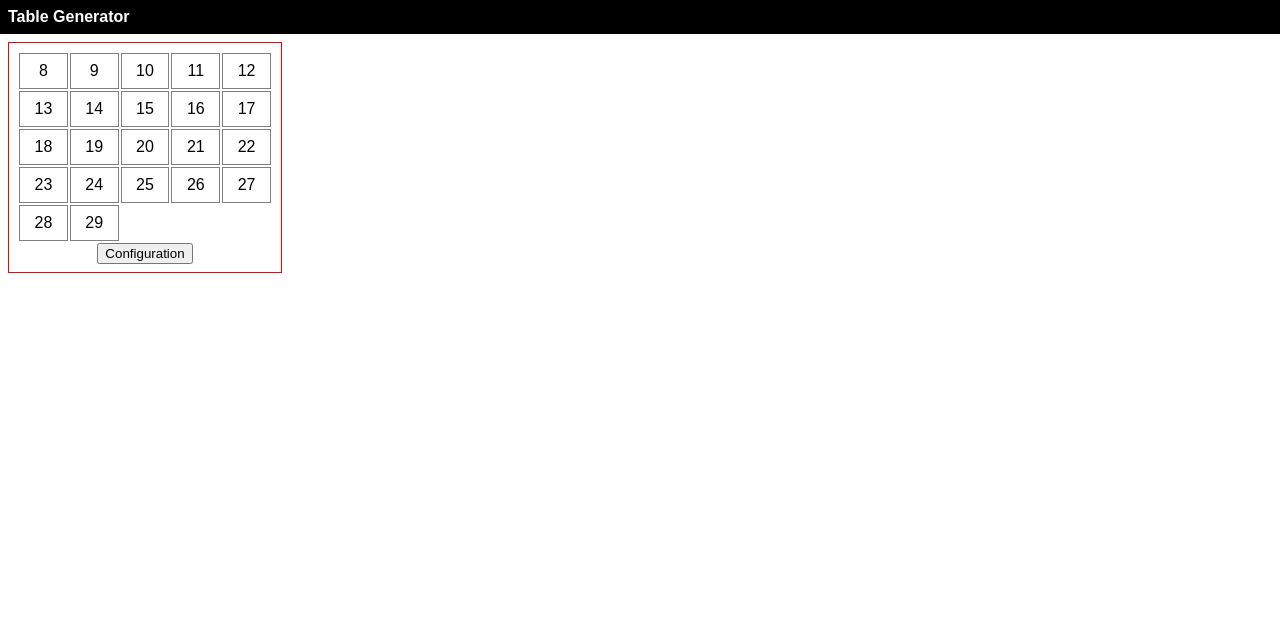
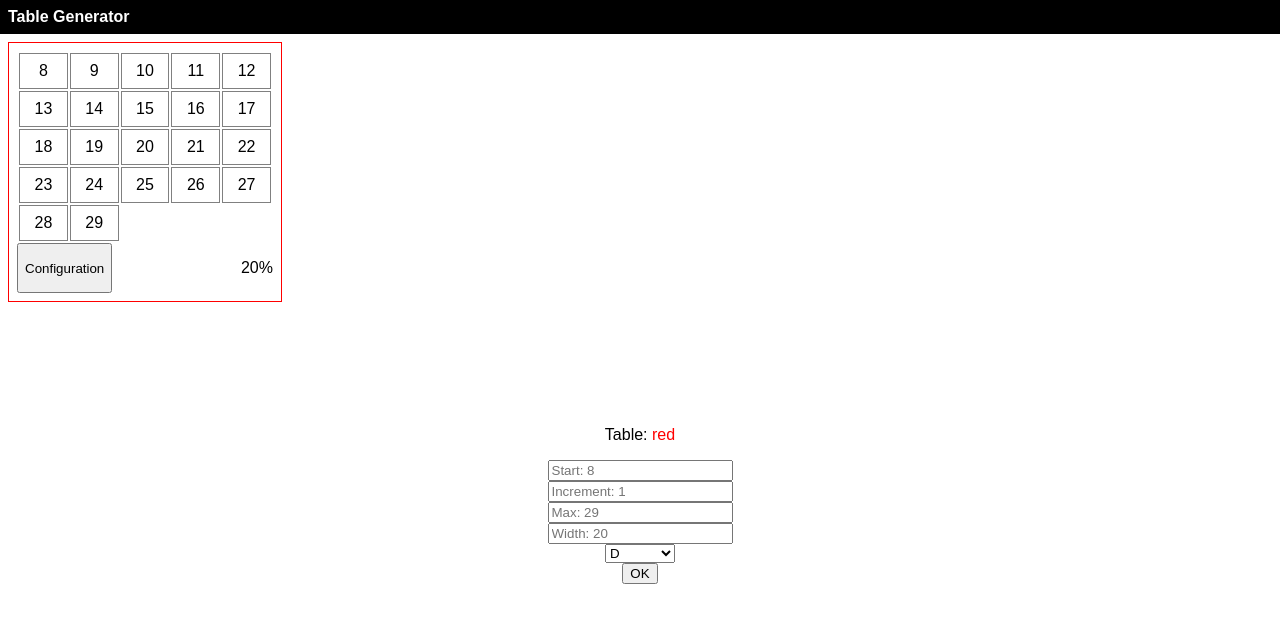
Before and after one commit to adamShaleen/table_generator, a React (Create React App) app: page / in a window 1280 px wide. Shown: the top 622 px of the page. Built offline with nearby package versions, Linux system fonts and the light colour scheme.

Commit message:
fixed input mutation bug.  Type safety would have been a great time saver...

```diff
--- a/src/App.js
+++ b/src/App.js
@@ -5,7 +5,13 @@ import Table from './components/table/Table';
 
 const App = () => {
 
-    const redTableDefault = {start: 8, increment: 1, max: 29, width: 20}
+    const redTableDefault = {
+        start: 8,
+        increment: 1,
+        max: 29,
+        width: 20,
+        rows: [[8, 9, 10 , 11, 12], [13, 14, 15, 16, 17], [18, 19, 20, 21, 22], [23, 24, 25, 26, 27], [28, 29]]
+    }
 
     return (
       <div className="App">
--- a/src/components/table/Table.css
+++ b/src/components/table/Table.css
@@ -13,9 +13,14 @@ tr, td {
     border: 1px solid grey;
 }
 
+.table_buttons_container {
+    display: flex;
+    justify-content: space-between;
+}
+
 .config_container {
-    background-color: rgb(111, 111, 111);
-    position: fixed;
+    /* background-color: rgb(111, 111, 111); */
+    /* position: fixed; */
     z-index: 1;
     padding-top: 100px;
     left: 0;
--- a/src/components/table/Table.js
+++ b/src/components/table/Table.js
@@ -4,30 +4,34 @@ import './Table.css';
 
 const Table = (props) => {
 
+    const [rowsAndCells, setRowsAndCells] = useState(props.defaults.rows);
     const [start, setStart] = useState(props.defaults.start);
     const [increment, setIncrement] = useState(props.defaults.increment);
     const [max, setMax] = useState(props.defaults.max);
     const [width, setWidth] = useState(props.defaults.width);
-    const [showConfiguration, setShowConfiguration] = useState(false);
+    // const [showConfiguration, setShowConfiguration] = useState(false);
 
     const handleSetStart = (start) => {
-        setStart(start);
+        setStart(parseInt(start));
     }
 
     const handleSetIncrement = (increment) => {
-        setIncrement(increment);
+        setIncrement(parseInt(increment));
     }
 
     const handleSetMax = (max) => {
-        setMax(max);
+        setMax(parseInt(max));
     }
 
     const handleSetWidth = (width) => {
         setWidth(width);
     }
 
-    const handleShowConfiguration = () => {
-        setShowConfiguration(showConfiguration ? false : true);
+    const handleClick = () => {
+        //console.log(`rowsAndCells before ${rowsAndCells}`);
+        setRowsAndCells(Utilities.createRowsAndDataCells(start, increment, max));
+        //console.log(`rowsAndCells after ${rowsAndCells}`);
+        //console.log(Utilities.createRowsAndDataCells(start, increment, max));
     }
 
     return (
@@ -35,12 +39,12 @@ const Table = (props) => {
             <div className="table_container" style={{border: `1px solid ${props.color}`, width: `${width}%`}}>
                 <table>
                     <tbody>
-                        {Utilities.createRowsAndDataCells(start, increment, max).map((row, index) => {
+                        {rowsAndCells.map((row, index) => {
                             return (
-                                <tr>
+                                <tr key={`row_${row}_index${index}`}>
                                     {row.map(cell => {
                                         return (
-                                            <td>{cell}</td>
+                                            <td key={cell}>{cell}</td>
                                         )
                                     })}
                                 </tr>
@@ -49,18 +53,18 @@ const Table = (props) => {
                     </tbody>
                 </table>
                 <div className="table_buttons_container">
-                    <button onClick={handleShowConfiguration}>Configuration</button>
+                    <button id={`${props.color}_config_button`}>Configuration</button>
+                    <p>{width}%</p>
                 </div>
             </div>
-            {showConfiguration ?
                 <div className="config_container">
                     <div className="config_inputs">
                         <p>Table: <span style={{color: props.color}}>{props.color}</span></p>
-                        <input type="number" placeholder={`Start: ${start}`} onChange={event => handleSetStart(event.target.value)}/>
+                        <input type="number" placeholder={`Start: ${start}`} onChange={event => handleSetStart(event.target.value)} min="1"/>
                         <br />
-                        <input type="number" placeholder={`Increment: ${increment}`} onChange={event => handleSetIncrement(event.target.value)}/>
+                        <input type="number" placeholder={`Increment: ${increment}`} onChange={event => handleSetIncrement(event.target.value)} min="1"/>
                         <br />
-                        <input type="number" placeholder={`Max: ${max}`} onChange={event => handleSetMax(event.target.value)}/>
+                        <input type="number" placeholder={`Max: ${max}`} onChange={event => handleSetMax(event.target.value)} max="100"/>
                         <br />
                         <input type="number" placeholder={`Width: ${width}`} onChange={event => handleSetWidth(event.target.value)} min="20"/>
                         <br />
@@ -69,10 +73,9 @@ const Table = (props) => {
                             <option>LTR-UP</option>
                         </select>
                         <br />
-                        <button onClick={handleShowConfiguration}>OK</button>
+                        <button id={`${props.color}_create_button`} onClick={handleClick}>OK</button>
                     </div>
                 </div>
-            : ''}
 
         </div>
     )
--- a/src/utilities/Utilities.js
+++ b/src/utilities/Utilities.js
@@ -1,10 +1,7 @@
 const Utilities = {
     createRowsAndDataCells: (start, increment, maxCells) => {
-        const range = [];
-
-        for (let y = start; y <= maxCells; y+= increment) {
-            range.push(y);
-        }
+        console.log(`args for create method: ${start} ${increment} ${maxCells}`);
+        let range = createRange(start, increment, maxCells);
 
         const rows = [];
         let currentRow = [];
@@ -13,9 +10,7 @@ const Utilities = {
         for (let i = 0; i < range.length; i++) {
             if (i === range.length -1) {
     	        rows.push(currentRow);
-            }
-
-    	    if (cellsPerRow > 0) {
+            } else if (cellsPerRow > 0) {
     	        currentRow.push(range[i]);
                 cellsPerRow--;
             } else {
@@ -25,8 +20,17 @@ const Utilities = {
         	    cellsPerRow = 4;
             }
         }
-
         return rows;
     }
 }
+
+const createRange = (start, increment, max) => {
+    let range = [];
+    for (let i = start; i <= max; i+= increment) {
+        console.log(`Create Range Loop#${i}`);
+        range.push(i);
+    }
+    return range;
+}
+
 export default Utilities;
```
Lines whose indentation alone changed are shown as unchanged.
